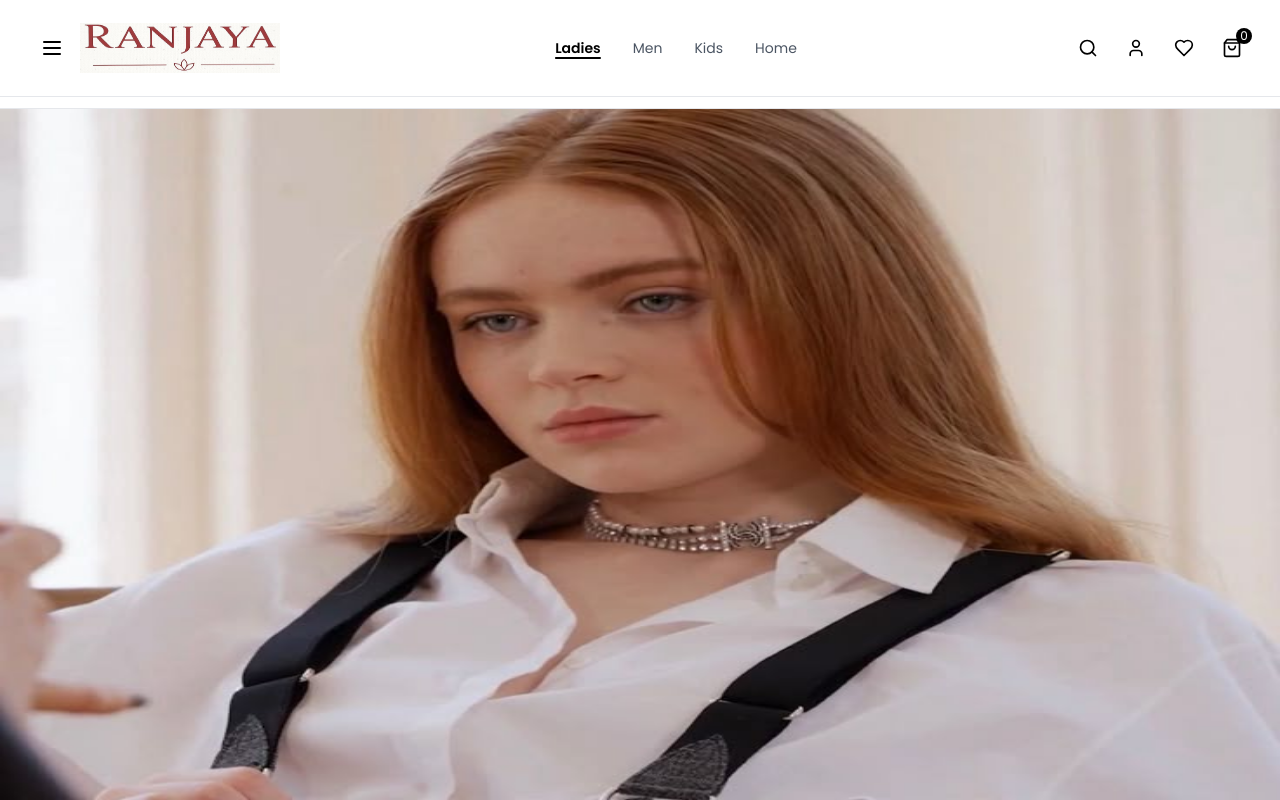
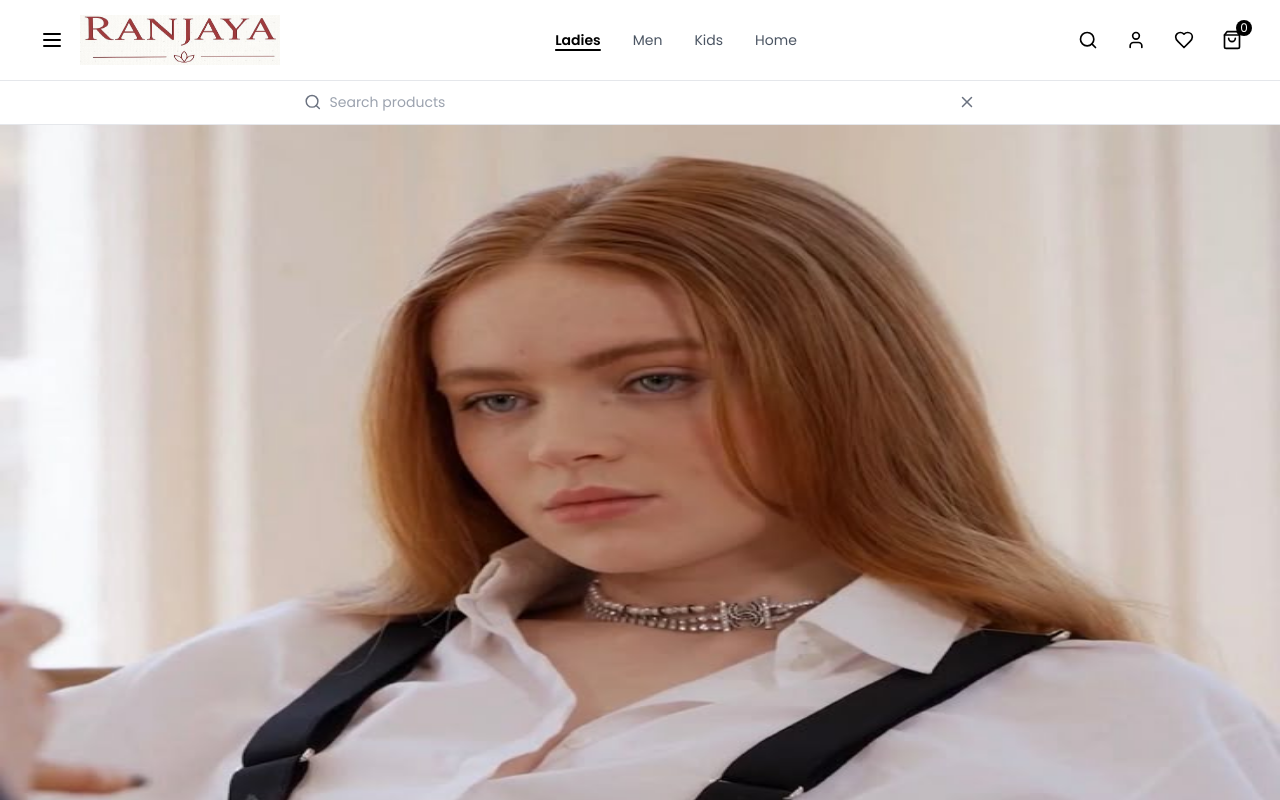
Before and after one commit to JairamDeo/Clothing-Brand-Website, a React (Vite) app in the folder client/: page / in a window 1280 px wide. Both pictures are taken after a click on the button 1088 px from the left and 48 px from the top of the page. Shown: the top 800 px of the page. Built offline with nearby package versions, Linux system fonts and the light colour scheme.

Commit message:
Navbar and Search Bar bugs solved

```diff
--- a/client/src/Components/Navbar.jsx
+++ b/client/src/Components/Navbar.jsx
@@ -52,9 +52,9 @@ export default function Navbar() {
 
   return (
     <div className="text-sm">
-      <div className="bg-white border-b border-gray-200 fixed top-0 left-0 right-0 w-full z-40 h-auto">
+      <div className="bg-white border-b border-gray-200 fixed top-0 left-0 right-0 w-full z-40 ">
         <div className="container mx-auto px-4 md:px-8">
-          <div className="flex items-center justify-between h-24">
+          <div className="flex items-center justify-between h-20">
             {isMobile ? (
               <div className="flex mx-auto">
                 <Link to="/" className="flex items-center">
@@ -217,6 +217,9 @@ export default function Navbar() {
         windowWidth={windowWidth}
         isMobile={isMobile}
       />
+
+      {/* Add padding equal to navbar height */}
+      <div className="h-24 md:h-20"></div>
     </div>
   );
 }
--- a/client/src/Components/SearchBar.jsx
+++ b/client/src/Components/SearchBar.jsx
@@ -51,7 +51,7 @@ export default function SearchBar({ isSearchOpen, setIsSearchOpen, isMobile }) {
   if (!isSearchOpen) return null;
 
   return (
-    <div className={`border-b border-gray-200 py-3 px-4 absolute w-full bg-white z-30 ${isMobile ? 'top-24' : 'top-16'}`}>
+    <div className={`border-b border-gray-200 py-3 px-4 fixed w-full bg-white z-30 ${isMobile ? 'top-28' : 'top-20'}`}>
       <div className="container mx-auto flex items-center max-w-2xl">
         <Search size={18} className="text-gray-500" />
         <form onSubmit={handleSearchSubmit} className="w-full flex items-center">
```
